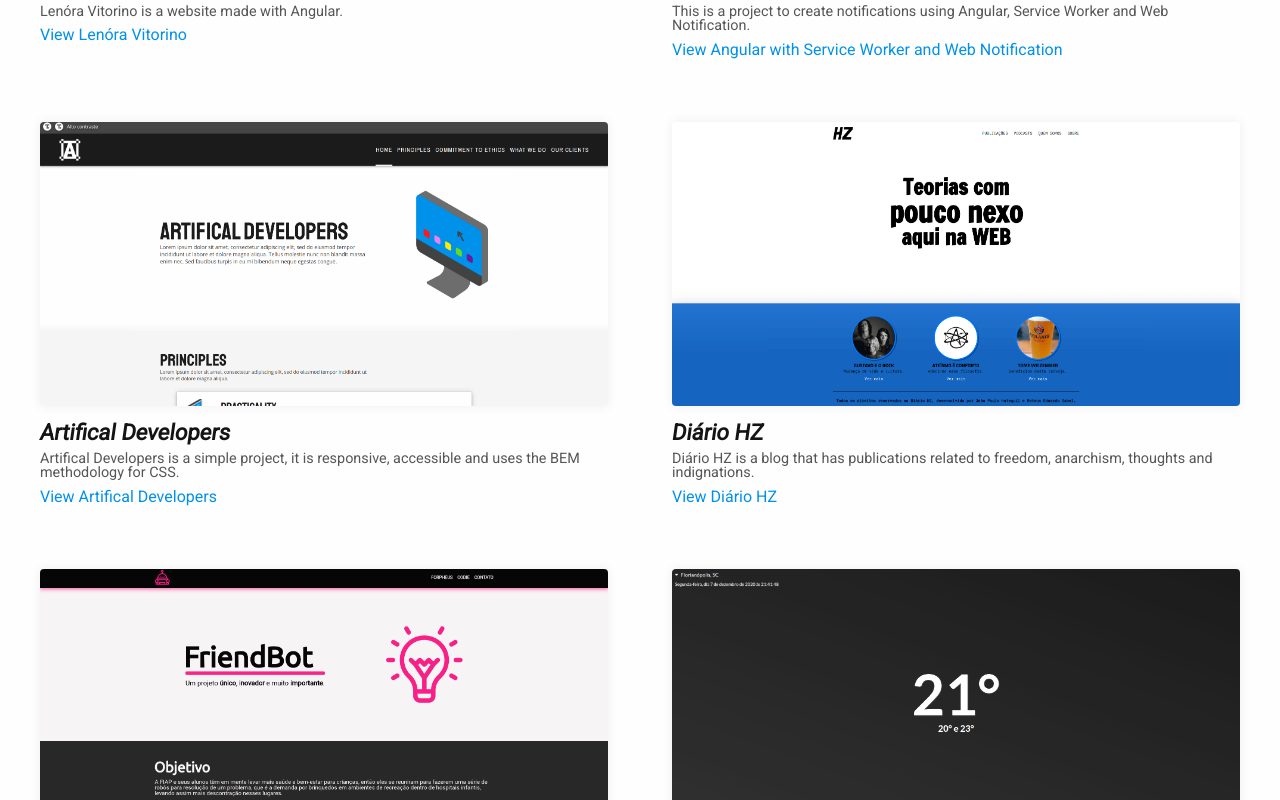
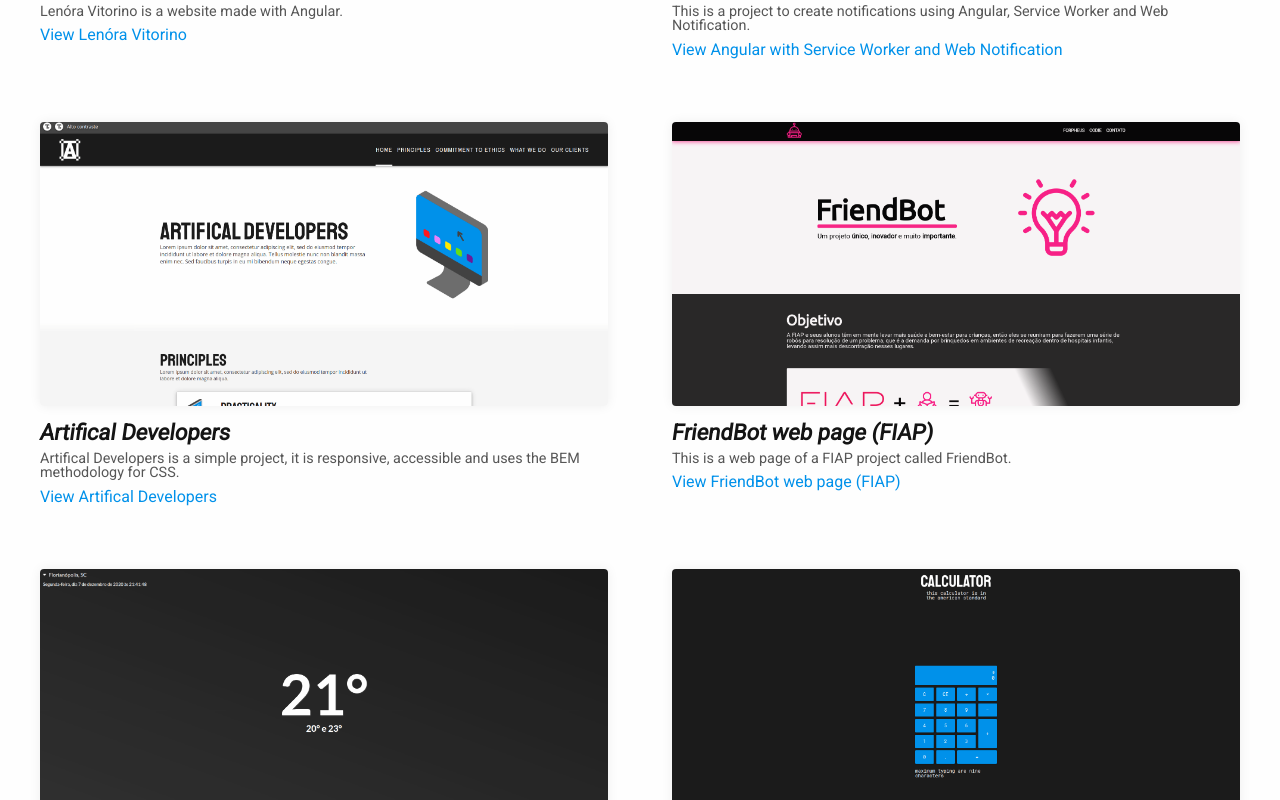
Before and after one commit to hotequil/hotequil-site, an Angular app: page / in a window 1280 px wide. Shown: the part 960-1760 px from the top of the page. Built offline with nearby package versions, Linux system fonts and the light colour scheme.

Commit message:
ajustado projetos.

```diff
--- a/src/app/modules/home/projects/home-projects.component.ts
+++ b/src/app/modules/home/projects/home-projects.component.ts
@@ -42,18 +42,18 @@ export class HomeProjectsComponent{
                 alt: 'Artifical Developers\'s',
             }
         },
-        {
-            title: 'Diário HZ',
-            desc: `
-                Diário HZ is a blog that has publications related to freedom,
-                anarchism, thoughts and indignations.
-            `,
-            href: 'https://diariohz.com.br',
-            img: {
-                src: './assets/imgs/diario-hz.webp',
-                alt: 'Diário HZ\'s',
-            }
-        },
+        // {
+        //     title: 'Diário HZ',
+        //     desc: `
+        //         Diário HZ is a blog that has publications related to freedom,
+        //         anarchism, thoughts and indignations.
+        //     `,
+        //     href: 'https://diariohz.com.br',
+        //     img: {
+        //         src: './assets/imgs/diario-hz.webp',
+        //         alt: 'Diário HZ\'s',
+        //     }
+        // },
         {
             title: 'FriendBot web page (FIAP)',
             desc: `
```
